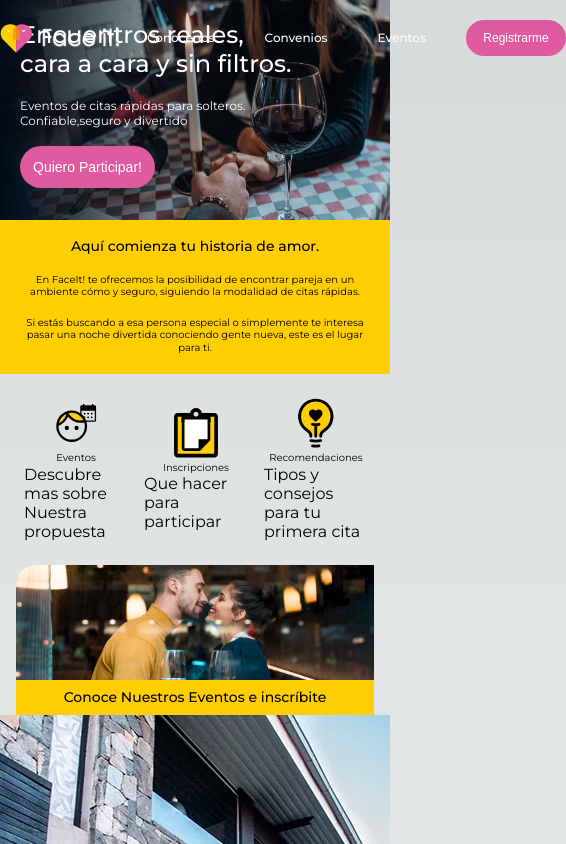
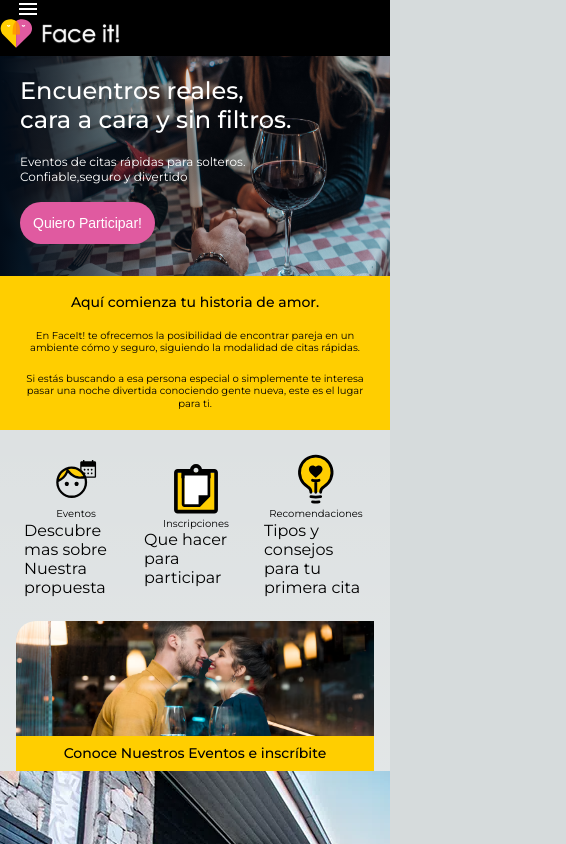
Before and after one commit to germankern/Face-It, a Next.js app: page / in a window 390 px wide. Shown: the top 844 px of the page, 566 px wide, since content can reach past the window. Built offline with nearby package versions, Linux system fonts and the light colour scheme.

Commit message:
Use media queries para manejar navbar

```diff
--- a/src/components/Navbar/index.jsx
+++ b/src/components/Navbar/index.jsx
@@ -2,24 +2,9 @@ import styles from "./styles.module.css";
 import Hamburger from "../Hamburger";
 import Brand from "../Brand";
 
-const Navbar1 = () => {
+const Navbar = () => {
   return (
-    <div
-      style={{
-        background: "black",
-        display: "flex",
-        alignItems: "center",
-        height: "56px",
-      }}
-    >
-      <Hamburger />
-      <Brand name="container-brand-1" />
-    </div>
-  );
-};
-
-const Navbar2 = () => {
-  return (
+    <>
       <div className={styles.containerDesktopNavbar}>
         <Brand name="container-brand-1"></Brand>
         <div className={styles.navbarLinks}>
@@ -29,12 +14,12 @@ const Navbar2 = () => {
           <button type="buttom">Registrarme</button>
         </div>
       </div>
+      <div className={styles.containerMobileNavbar}>
+        <Hamburger />
+        <Brand name="container-brand-1" />
+      </div>
+    </>
   );
 };
 
-const Navbar = () => {
-  const width = 1024; // Usar css
-  return <>{width > 768 ? <Navbar2 /> : <Navbar1 />}</>;
-};
-
 export default Navbar;
--- a/src/components/Navbar/styles.module.css
+++ b/src/components/Navbar/styles.module.css
@@ -5,7 +5,29 @@
   z-index: 9000;
   justify-content: space-between;
   width: 100%;
+  display: none;
 }
+
+.containerMobileNavbar {
+  background: black;
+  display: flex;
+  align-items: center;
+  height: 56px;
+  display: block;
+}
+
+@media (min-width: 768px) {
+  .containerDesktopNavbar {
+    display: block;
+  }
+  .containerMobileNavbar {
+    display: none;
+  }
+  .containerBrand1 {
+    margin-left: 30px;
+  }
+}
+
 .navbarLinks {
   display: flex;
   margin-right: 30px;
@@ -36,9 +58,3 @@
 /* .navbarLinks button{
     margin-left: 40px;
 } */
-
-@media (min-width: 768px) {
-  .containerBrand1 {
-    margin-left: 30px;
-  }
-}
```
Lines whose indentation alone changed are shown as unchanged.
